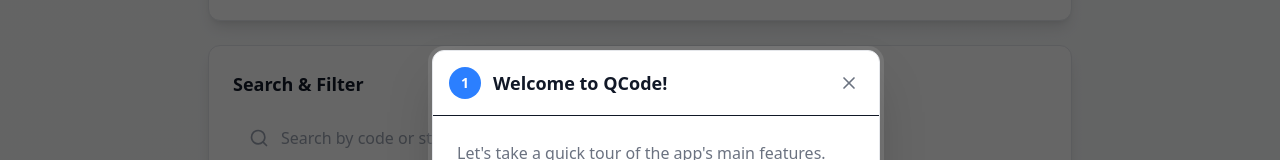
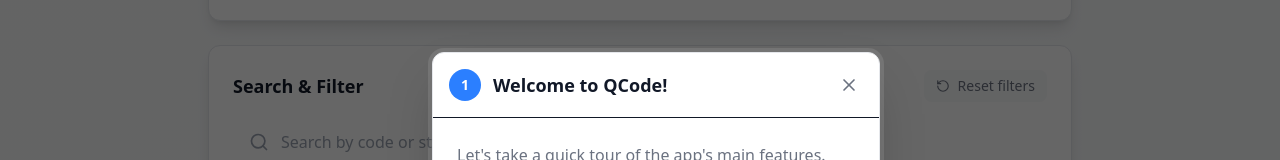
Before and after one commit to ThomasNowProductions/qcode, a Next.js app: page / in a window 1280 px wide. Shown: the part 369-529 px from the top of the page. Built offline with nearby package versions, Linux system fonts and the light colour scheme.

Commit message:
feat: add reset filters functionality to SearchAndFilter and EmptyState components

```diff
--- a/src/app/page.tsx
+++ b/src/app/page.tsx
@@ -166,6 +166,20 @@
   }
 
   /**
+   * Reset function to clear all search filters back to default values
+   * Also resets the "expiring soon" filter state
+   */
+  const resetFilters = () => {
+    setSearchFilters({
+      searchTerm: '',
+      category: 'all',
+      sortBy: 'dateAdded',
+      filterBy: 'all',
+    })
+    setShowOnlyExpiringSoon(false)
+  }
+
+  /**
    * Custom filter function that handles special cases for stat card filtering
    * Specifically handles the "expiring soon" case which requires additional filtering
    * beyond the standard filterCodes function
@@ -252,6 +266,7 @@
               setSearchFilters(newFilters)
               setShowOnlyExpiringSoon(false)
             }}
+            onReset={resetFilters}
           />
         </div>
 
@@ -272,6 +287,7 @@
           <EmptyState
             hasAnyCodes={codes.length > 0}
             onAddCode={() => setIsAddModalOpen(true)}
+            onResetFilters={resetFilters}
           />
         ) : (
           <div className="space-y-6" data-codes-list>
--- a/src/components/EmptyState.tsx
+++ b/src/components/EmptyState.tsx
@@ -1,12 +1,13 @@
-import { Plus, ShoppingBag } from 'lucide-react'
+import { Plus, ShoppingBag, RotateCcw } from 'lucide-react'
 import { useTranslation } from 'react-i18next'
 
 interface EmptyStateProps {
   hasAnyCodes: boolean
   onAddCode: () => void
+  onResetFilters?: () => void
 }
 
-export function EmptyState({ hasAnyCodes, onAddCode }: EmptyStateProps) {
+export function EmptyState({ hasAnyCodes, onAddCode, onResetFilters }: EmptyStateProps) {
   const { t } = useTranslation()
   if (!hasAnyCodes) {
     // No codes at all
@@ -46,6 +47,16 @@
       <p className="theme-text-secondary mb-6 leading-relaxed">
         {t('homePage.noCodesFiltered.subtitle')}
       </p>
+      <div className="flex flex-col sm:flex-row items-center justify-center gap-3">
+        {onResetFilters && (
+          <button
+            onClick={onResetFilters}
+            className="inline-flex items-center gap-2 text-gray-600 hover:text-gray-700 dark:text-gray-400 dark:hover:text-gray-300 font-semibold hover:bg-gray-50 dark:hover:bg-gray-800/20 px-4 py-2 rounded-lg transition-all duration-200"
+          >
+            <RotateCcw size={16} />
+            {t('homePage.noCodesFiltered.resetButton')}
+          </button>
+        )}
         <button
           onClick={onAddCode}
           className="inline-flex items-center gap-2 text-blue-600 hover:text-blue-700 dark:text-blue-400 dark:hover:text-blue-300 font-semibold hover:bg-blue-50 dark:hover:bg-blue-900/20 px-4 py-2 rounded-lg transition-all duration-200"
@@ -54,5 +65,6 @@
           {t('homePage.addNewCode')}
         </button>
       </div>
+    </div>
   )
 }
--- a/src/components/SearchAndFilter.tsx
+++ b/src/components/SearchAndFilter.tsx
@@ -1,4 +1,4 @@
-import { Search, Filter, SortAsc } from 'lucide-react'
+import { Search, Filter, SortAsc, RotateCcw } from 'lucide-react'
 import type { SearchFilters } from '@/types/discount-code'
 import { DISCOUNT_CATEGORIES, CATEGORY_TRANSLATION_KEYS } from '@/types/discount-code'
 import { useTranslation } from 'react-i18next'
@@ -6,9 +6,10 @@
 interface SearchAndFilterProps {
   filters: SearchFilters
   onFiltersChange: (filters: SearchFilters) => void
+  onReset?: () => void
 }
 
-export function SearchAndFilter({ filters, onFiltersChange }: SearchAndFilterProps) {
+export function SearchAndFilter({ filters, onFiltersChange, onReset }: SearchAndFilterProps) {
   const { t } = useTranslation()
 
   const handleSearchChange = (searchTerm: string) => {
@@ -29,7 +30,19 @@
 
   return (
     <div className="theme-card rounded-xl shadow-lg border p-6 space-y-6 transition-all duration-300 card-hover">
-      <h3 className="text-lg font-semibold theme-text-primary mb-4">{t('filters.title', 'Search & Filter')}</h3>
+      <div className="flex items-center justify-between mb-4">
+        <h3 className="text-lg font-semibold theme-text-primary">{t('filters.title', 'Search & Filter')}</h3>
+        {onReset && (
+          <button
+            onClick={onReset}
+            className="flex items-center gap-2 px-3 py-1.5 text-sm theme-text-secondary hover:theme-text-primary theme-filter hover:bg-gray-100 dark:hover:bg-gray-700 rounded-lg transition-all duration-200"
+            title={t('filters.reset', 'Reset filters')}
+          >
+            <RotateCcw size={14} />
+            <span>{t('filters.reset', 'Reset')}</span>
+          </button>
+        )}
+      </div>
       {/* Search */}
       <div className="relative">
         <Search className="absolute left-4 top-1/2 transform -translate-y-1/2 text-gray-400" size={20} />
--- a/src/locales/en.json
+++ b/src/locales/en.json
@@ -35,6 +35,7 @@
   "filters": {
     "title": "Search & Filter",
     "searchPlaceholder": "Search by code or store...",
+    "reset": "Reset filters",
     "category": {
       "label": "Category",
       "all": "All categories",
--- a/src/locales/nl.json
+++ b/src/locales/nl.json
@@ -35,6 +35,7 @@
   "filters": {
     "title": "Zoeken & Filteren",
     "searchPlaceholder": "Zoek op code of winkel...",
+    "reset": "Filters resetten",
     "category": {
       "label": "Categorie",
       "all": "Alle categorieën",
```
Lines whose indentation alone changed are shown as unchanged.
